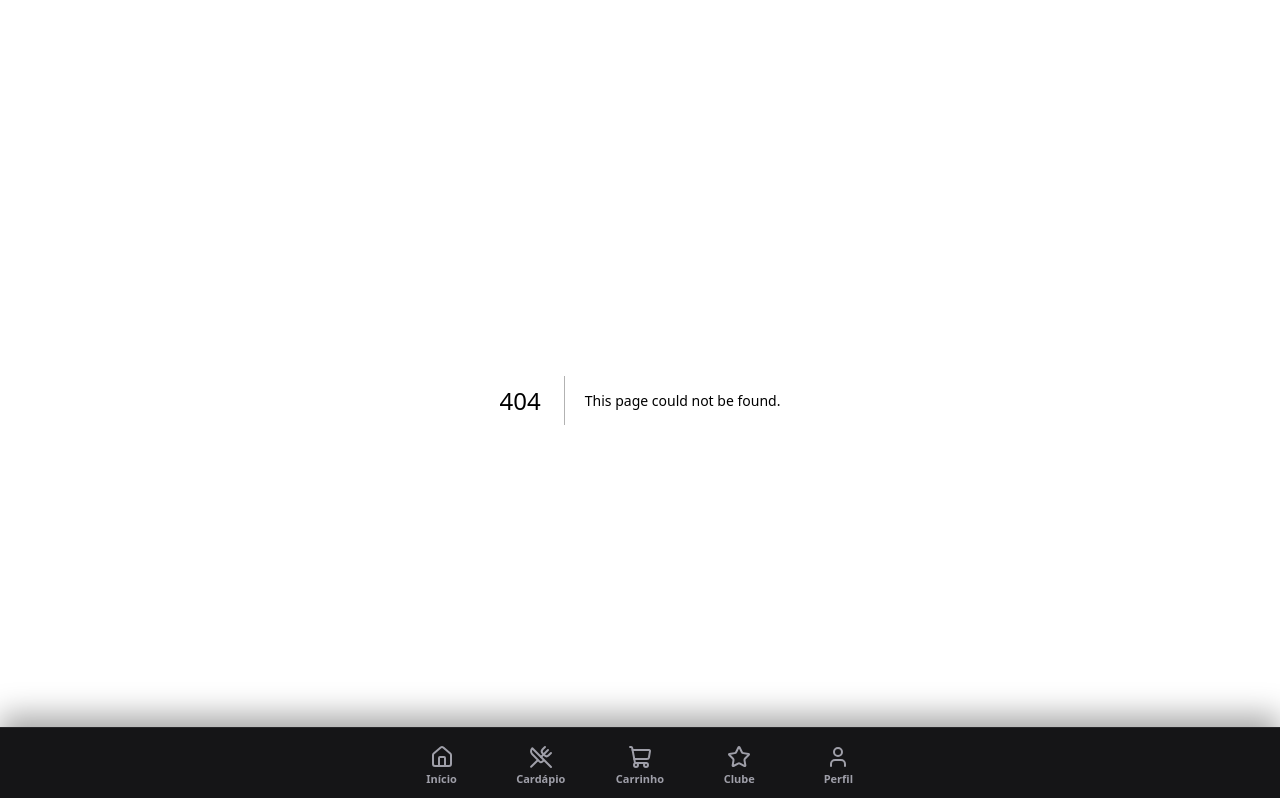
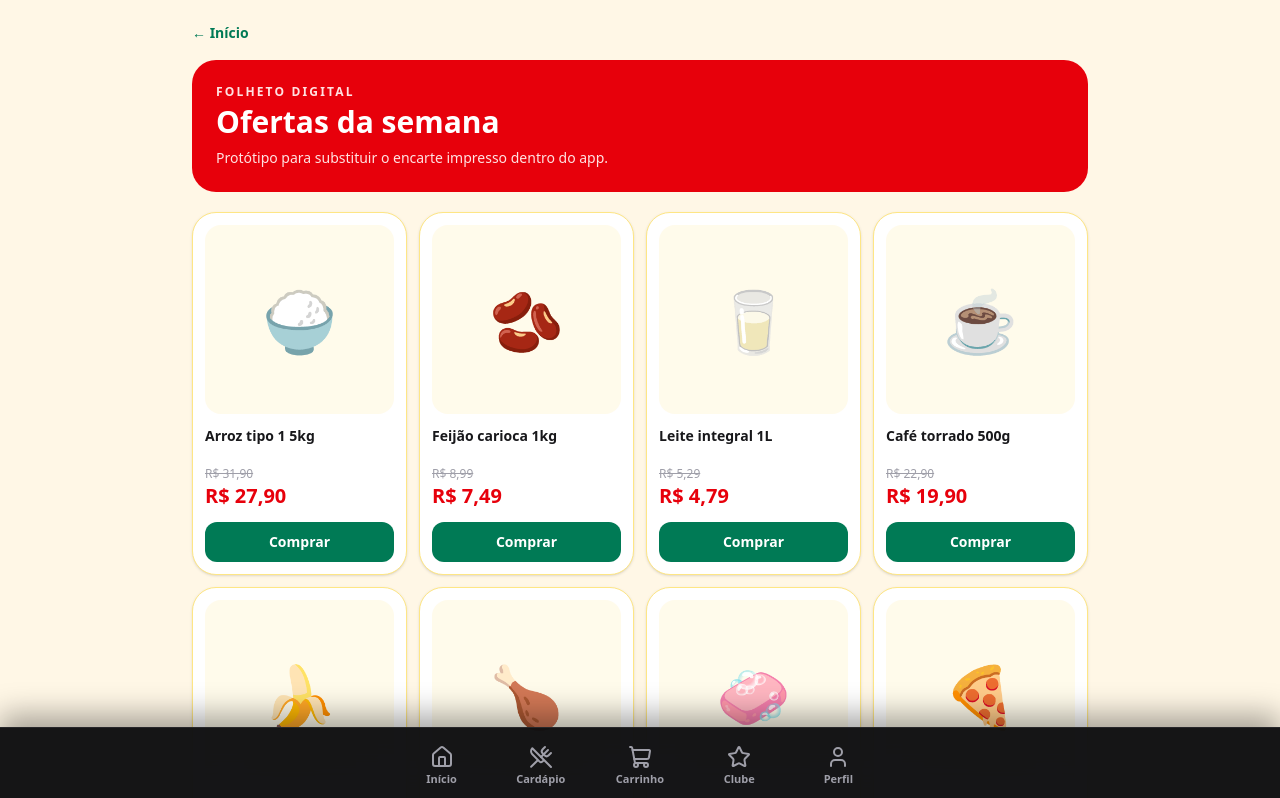
Before and after one commit to UniversalKnowledgeEcosystem/popular-app, a Next.js app: page /folheto in a window 1280 px wide. Before the commit this address had no page. Shown: the top 798 px of the page. Built offline with nearby package versions, Linux system fonts and the light colour scheme.

Commit message:
Adiciona folheto digital de ofertas

```diff
--- /dev/null
+++ b/app/folheto/page.tsx
@@ -0,0 +1,3 @@
+import Link from "next/link";
+const ofertas=[['🍚','Arroz tipo 1 5kg','R$ 27,90','R$ 31,90'],['🫘','Feijão carioca 1kg','R$ 7,49','R$ 8,99'],['🥛','Leite integral 1L','R$ 4,79','R$ 5,29'],['☕','Café torrado 500g','R$ 19,90','R$ 22,90'],['🍌','Banana prata kg','R$ 4,49','R$ 5,49'],['🍗','Peito de frango kg','R$ 17,90','R$ 20,90'],['🧼','Sabão em pó 1,6kg','R$ 18,90','R$ 21,90'],['🍕','Pizza congelada 460g','R$ 16,90','R$ 18,90']];
+export default function Folheto(){return <main className="min-h-screen bg-[#fff7e6] text-zinc-900 p-5"><div className="max-w-4xl mx-auto"><Link href="/" className="text-sm font-bold text-emerald-700">← Início</Link><div className="mt-4 bg-red-600 text-white rounded-3xl p-6"><p className="text-xs font-black uppercase tracking-[.18em] text-red-100">Folheto digital</p><h1 className="text-3xl font-black mt-1">Ofertas da semana</h1><p className="text-sm text-red-100 mt-2">Protótipo para substituir o encarte impresso dentro do app.</p></div><div className="grid grid-cols-2 md:grid-cols-4 gap-3 mt-5">{ofertas.map(([e,n,p,o])=><div key={n} className="bg-white border border-amber-200 rounded-3xl p-3 shadow-sm"><div className="aspect-square rounded-2xl bg-amber-50 flex items-center justify-center text-6xl">{e}</div><h2 className="font-black text-sm mt-3 min-h-[40px]">{n}</h2><p className="text-xs line-through text-zinc-400">{o}</p><p className="text-xl font-black text-red-600">{p}</p><Link href="/cardapio" className="block text-center bg-emerald-700 text-white rounded-xl py-2.5 mt-3 text-sm font-black">Comprar</Link></div>)}</div></div></main>}
```
